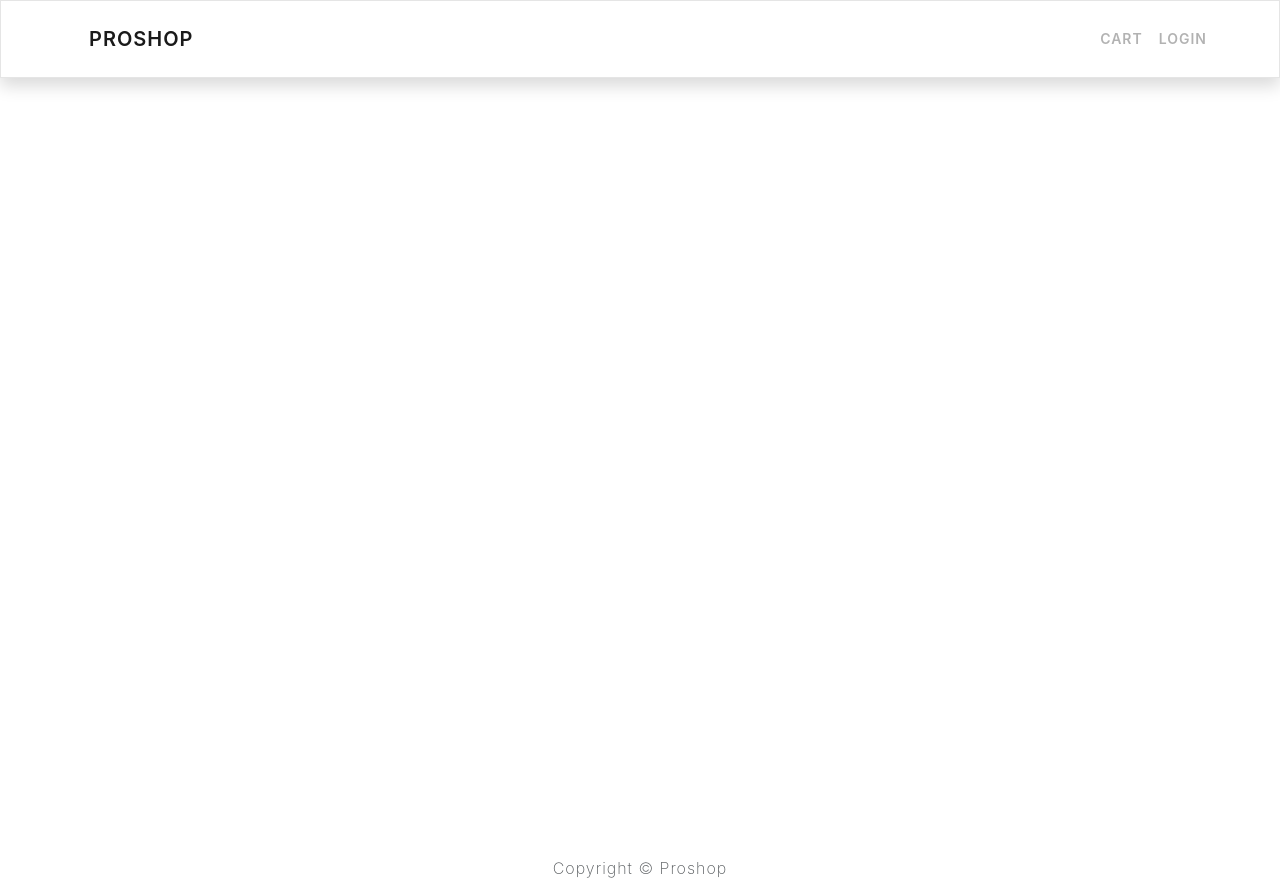
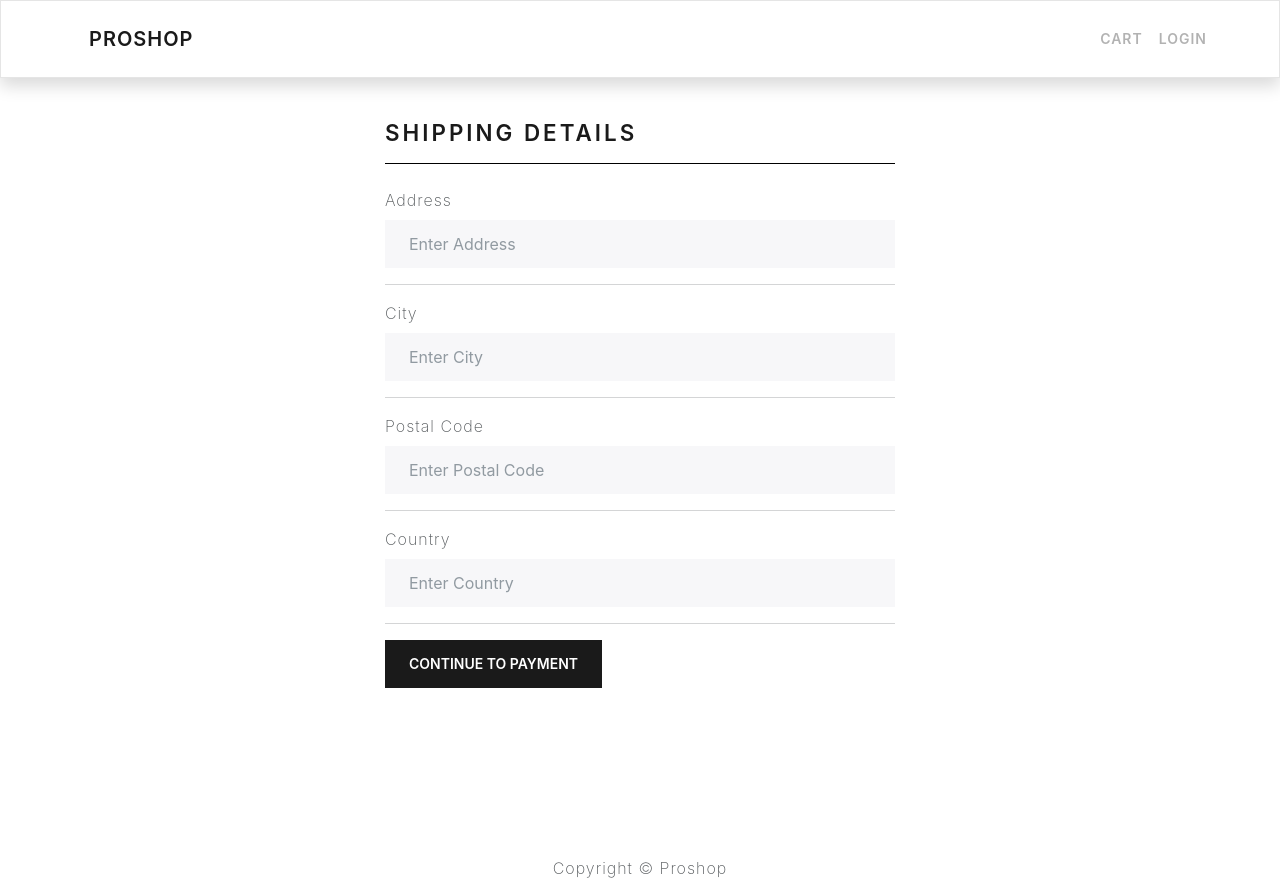
Before and after one commit to fdasabino/proshop-mern, a React (Create React App) app in the folder frontend/: page /shipping in a window 1280 px wide. Built offline with nearby package versions, Linux system fonts and the light colour scheme.

Commit message:
added shipping screen

```diff
--- a/frontend/src/App.js
+++ b/frontend/src/App.js
@@ -15,6 +15,7 @@ import CartScreen from "./screens/CartScreen";
 import LoginScreen from "./screens/LoginScreen";
 import RegisterScreen from "./screens/RegisterScreen";
 import ProfileScreen from "./screens/ProfileScreen";
+import ShippingScreen from "./screens/ShippingScreen";
 
 const App = () => {
   return (
@@ -44,6 +45,7 @@ const App = () => {
             <Route path="/login" element={<LoginScreen toast={toast} />} />
             <Route path="/register" element={<RegisterScreen toast={toast} />} />
             <Route path="/profile" element={<ProfileScreen toast={toast} />} />
+            <Route path="/shipping" element={<ShippingScreen toast={toast} />} />
           </Routes>
         </Container>
       </main>
--- a/frontend/src/constants/cartConstants.js
+++ b/frontend/src/constants/cartConstants.js
@@ -1,2 +1,3 @@
 export const CART_ADD_ITEM = "CART_ADD_ITEM";
 export const CART_REMOVE_ITEM = "CART_REMOVE_ITEM";
+export const CART_SAVE_SHIPPING_ADDRESS = "CART_SAVE_SHIPPING_ADDRESS";
--- a/frontend/src/redux-actions/cartActions.js
+++ b/frontend/src/redux-actions/cartActions.js
@@ -1,5 +1,9 @@
 import axios from "axios";
-import { CART_ADD_ITEM, CART_REMOVE_ITEM } from "../constants/cartConstants";
+import {
+  CART_ADD_ITEM,
+  CART_REMOVE_ITEM,
+  CART_SAVE_SHIPPING_ADDRESS,
+} from "../constants/cartConstants";
 import { toast } from "react-toastify";
 
 export const addToCart = (id, qty) => async (dispatch, getState) => {
@@ -27,3 +31,9 @@ export const removeFromCart = (id) => (dispatch, getState) => {
   localStorage.setItem("cartItems", JSON.stringify(getState().cart.cartItems));
   toast.error("Item removed from cart...");
 };
+
+export const saveShippingAddress = (data) => (dispatch) => {
+  dispatch({ type: CART_SAVE_SHIPPING_ADDRESS, payload: data });
+  localStorage.setItem("shippingAddress", JSON.stringify(data));
+  toast.success("Shipping address added successfully...");
+};
--- a/frontend/src/redux-reducers/cartReducers.js
+++ b/frontend/src/redux-reducers/cartReducers.js
@@ -1,6 +1,10 @@
-import { CART_ADD_ITEM, CART_REMOVE_ITEM } from "../constants/cartConstants";
+import {
+  CART_ADD_ITEM,
+  CART_REMOVE_ITEM,
+  CART_SAVE_SHIPPING_ADDRESS,
+} from "../constants/cartConstants";
 
-export const cartReducer = (state = { cartItems: [] }, action) => {
+export const cartReducer = (state = { cartItems: [], shippingAddress: [] }, action) => {
   switch (action.type) {
     case CART_ADD_ITEM:
       const item = action.payload;
@@ -23,6 +27,12 @@ export const cartReducer = (state = { cartItems: [] }, action) => {
         ...state,
         cartItems: state.cartItems.filter((x) => x.product !== action.payload),
       };
+
+    case CART_SAVE_SHIPPING_ADDRESS:
+      return {
+        ...state,
+        shippingAddress: action.payload,
+      };
     default:
       return state;
   }
--- a/frontend/src/screens/CartScreen.jsx
+++ b/frontend/src/screens/CartScreen.jsx
@@ -33,7 +33,7 @@ const CartScreen = () => {
   };
 
   const checkoutHandler = () => {
-    navigate("/login?redirect=shipping");
+    navigate("/login?redirect=/shipping");
   };
 
   return (
--- /dev/null
+++ b/frontend/src/screens/ShippingScreen.jsx
@@ -0,0 +1,81 @@
+import React, { useState } from "react";
+import { useNavigate } from "react-router-dom";
+import { Form, Button } from "react-bootstrap";
+import { useDispatch, useSelector } from "react-redux";
+import { saveShippingAddress } from "../redux-actions/cartActions";
+
+import FormContainer from "../components/FormContainer";
+
+const ShippingScreen = ({ toast }) => {
+  const dispatch = useDispatch();
+  const cart = useSelector((state) => state.cart);
+  const { shippingAddress } = cart;
+  const [address, setAddress] = useState(shippingAddress?.address);
+  const [city, setCity] = useState(shippingAddress?.city);
+  const [postalCode, setPostalCode] = useState(shippingAddress?.postalCode);
+  const [country, setCountry] = useState(shippingAddress?.country);
+  const navigate = useNavigate();
+
+  const submitHandler = (e) => {
+    e.preventDefault();
+    dispatch(saveShippingAddress({ address, city, postalCode, country }));
+    navigate("/payment");
+  };
+
+  return (
+    <FormContainer>
+      <h1>Shipping Details</h1>
+      <Form onSubmit={submitHandler}>
+        <Form.Group controlId="address">
+          <Form.Label>Address</Form.Label>
+          <Form.Control
+            type="text"
+            placeholder="Enter Address"
+            value={address}
+            onChange={(e) => setAddress(e.target.value)}
+            required
+          />
+        </Form.Group>
+        <hr />
+        <Form.Group controlId="address">
+          <Form.Label>City</Form.Label>
+          <Form.Control
+            type="text"
+            placeholder="Enter City"
+            value={city}
+            onChange={(e) => setCity(e.target.value)}
+            required
+          />
+        </Form.Group>
+        <hr />
+        <Form.Group controlId="address">
+          <Form.Label>Postal Code</Form.Label>
+          <Form.Control
+            type="text"
+            placeholder="Enter Postal Code"
+            value={postalCode}
+            onChange={(e) => setPostalCode(e.target.value)}
+            required
+          />
+        </Form.Group>
+        <hr />
+        <Form.Group controlId="address">
+          <Form.Label>Country</Form.Label>
+          <Form.Control
+            type="text"
+            placeholder="Enter Country"
+            value={country}
+            onChange={(e) => setCountry(e.target.value)}
+            required
+          />
+        </Form.Group>
+        <hr />
+        <Button type="submit" variant="primary">
+          Continue to Payment
+        </Button>
+      </Form>
+    </FormContainer>
+  );
+};
+
+export default ShippingScreen;
--- a/frontend/src/store.js
+++ b/frontend/src/store.js
@@ -20,6 +20,10 @@ const cartItemsFromStorage = localStorage.getItem("cartItems")
   ? JSON.parse(localStorage.getItem("cartItems"))
   : [];
 
+const shippingAddressFromStorage = localStorage.getItem("shippingAddress")
+  ? JSON.parse(localStorage.getItem("shippingAddress"))
+  : {};
+
 const userInfoFromStorage = localStorage.getItem("userInfo")
   ? JSON.parse(localStorage.getItem("userInfo"))
   : null;
@@ -28,9 +32,10 @@ const userInfoFromStorage = localStorage.getItem("userInfo")
 const initialState = {
   cart: {
     cartItems: cartItemsFromStorage,
-    userLogin: {
-      userInfo: userInfoFromStorage,
-    },
+    shippingAddressFromStorage,
+  },
+  userLogin: {
+    userInfo: userInfoFromStorage,
   },
 };
 
```
